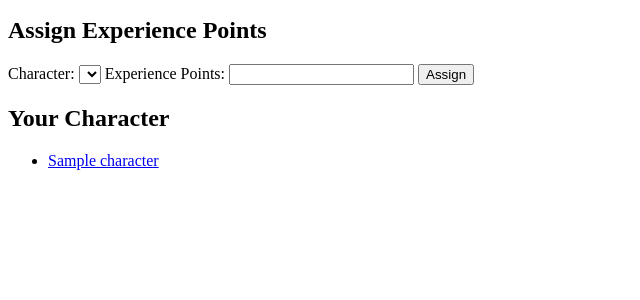
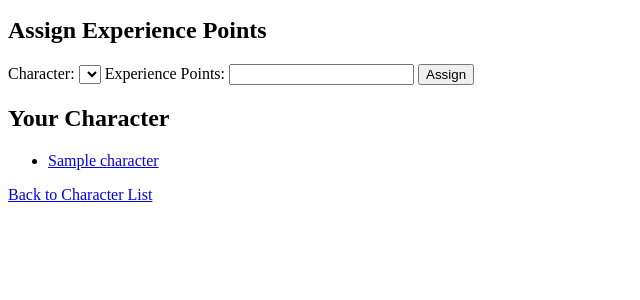
Before and after one commit to Huhlicheck/DH2_supplement, a Django app: a page that uses DH2/characters/templates/characters/campaign_detail.html in a window 1280 px wide. Shown: the part 168-468 px from the top of the page, without its empty margins (0-640 px from the left). Run offline with Django 5.2, Linux system fonts and the light colour scheme; a user stored in the database is signed in; tables that the repository leaves empty hold one stand-in row (values such as "Sample post"); lists and menus that the app fills with data are empty.

```diff
--- a/DH2/characters/templates/characters/campaign_detail.html
+++ b/DH2/characters/templates/characters/campaign_detail.html
@@ -31,3 +31,5 @@
         <li><a href="{% url 'characters:character_detail' master_character.name %}">{{ master_character.name }}</a></li>
     </ul>
 {% endif %}
+
+<p><a href="{% url 'characters:character_list' %}">Back to Character List</a></p>
```
